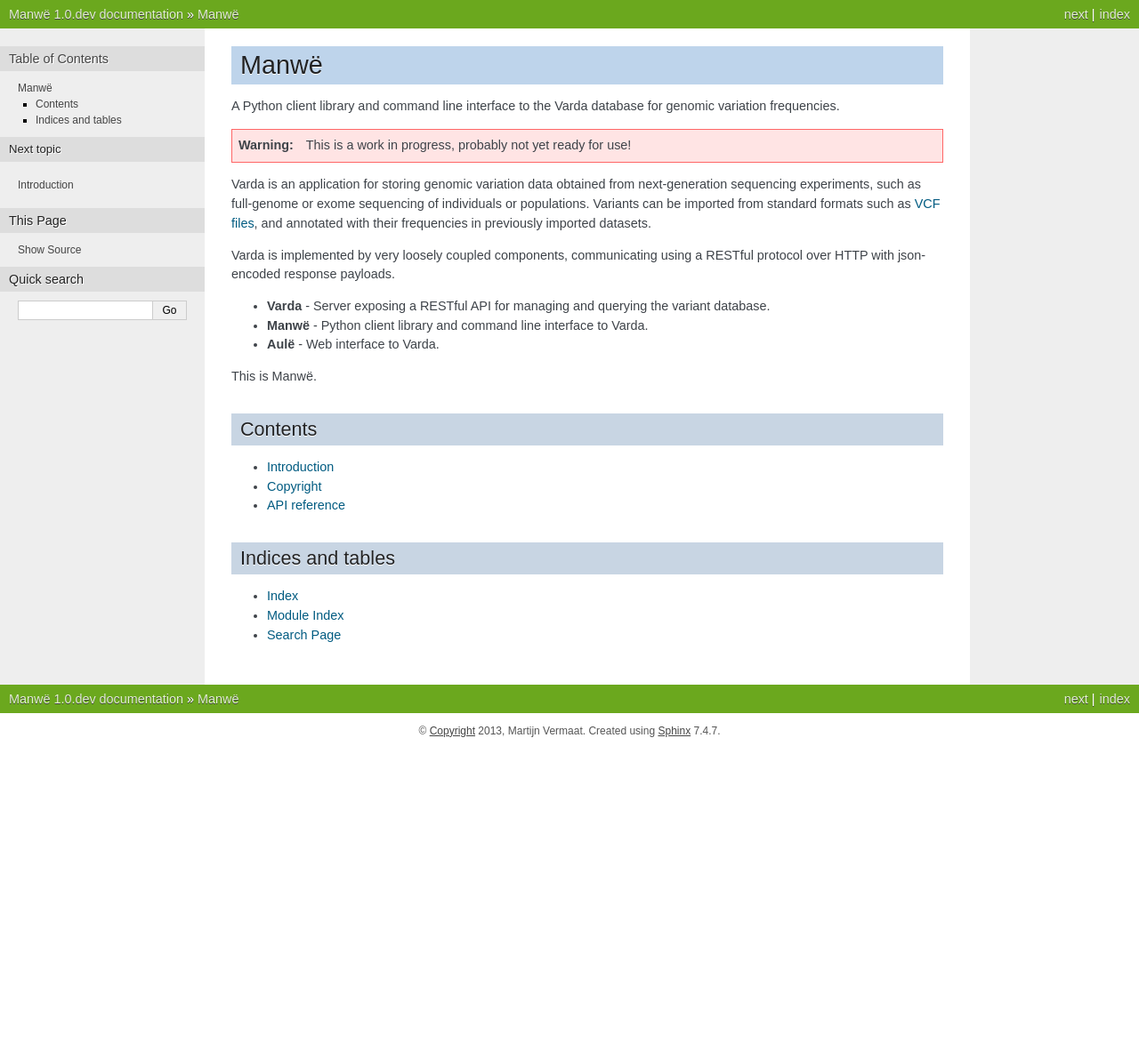
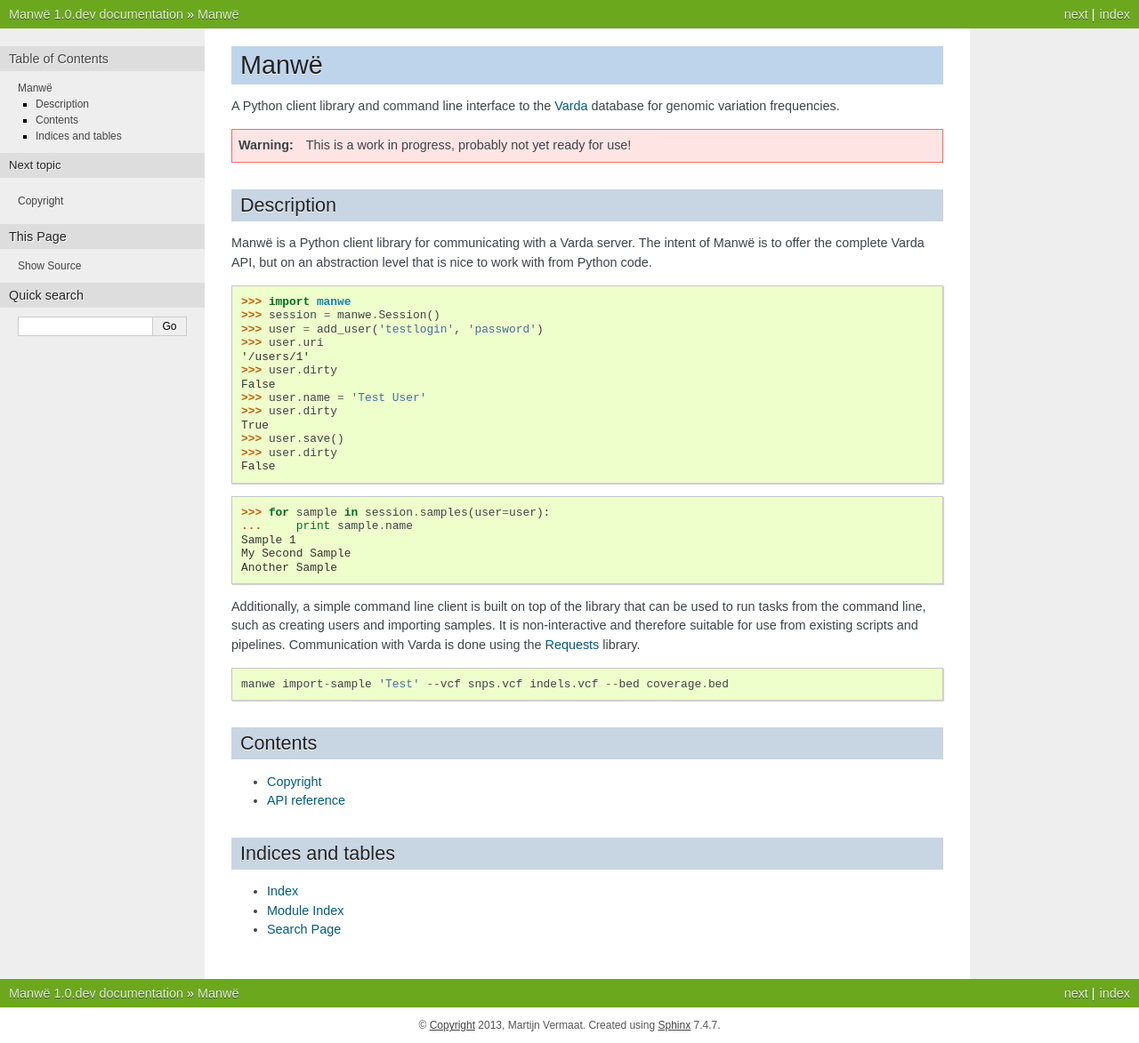
Before and after one commit to varda/manwe, a Sphinx documentation site: the page built from doc/index.rst, in a window 1280 px wide. Shown: the whole page at 89% size. Built offline with Sphinx 7.4.7, drawn with Linux system fonts in a browser that asks for light colours; before the commit the page ends 900 px from its top, so only the background shows below that.

Commit message:
Update documentation

```diff
--- a/README.rst
+++ b/README.rst
@@ -1,8 +1,9 @@
 Manwë
 =====
 
-A Python client library and command line interface to the Varda database for
-genomic variation frequencies.
+A Python client library and command line interface to the `Varda
+<https://github.com/martijnvermaat/varda>`_ database for genomic variation
+frequencies.
 
 **Warning:** This is a work in progress, probably not yet ready for use!
 
--- a/doc/index.rst
+++ b/doc/index.rst
@@ -1,26 +1,48 @@
 Manwë
 =====
 
-A Python client library and command line interface to the Varda database for
-genomic variation frequencies.
+A Python client library and command line interface to the `Varda
+<https://github.com/martijnvermaat/varda>`_ database for genomic variation
+frequencies.
 
 .. warning:: This is a work in progress, probably not yet ready for use!
 
-Varda is an application for storing genomic variation data obtained from
-next-generation sequencing experiments, such as full-genome or exome
-sequencing of individuals or populations. Variants can be imported from
-standard formats such as `VCF files <http://www.1000genomes.org/wiki/Analysis/Variant%20Call%20Format/vcf-variant-call-format-version-41>`_,
-and annotated with their frequencies in previously imported datasets.
+Description
+-----------
 
-Varda is implemented by very loosely coupled components, communicating using
-a RESTful protocol over HTTP with json-encoded response payloads.
+Manwë is a Python client library for communicating with a Varda server. The
+intent of Manwë is to offer the complete Varda API, but on an abstraction
+level that is nice to work with from Python code. ::
 
-* **Varda** - Server exposing a RESTful API for managing and querying the
-  variant database.
-* **Manwë** - Python client library and command line interface to Varda.
-* **Aulë** - Web interface to Varda.
+    >>> import manwe
+    >>> session = manwe.Session()
+    >>> user = add_user('testlogin', 'password')
+    >>> user.uri
+    '/users/1'
+    >>> user.dirty
+    False
+    >>> user.name = 'Test User'
+    >>> user.dirty
+    True
+    >>> user.save()
+    >>> user.dirty
+    False
 
-This is Manwë.
+::
+
+    >>> for sample in session.samples(user=user):
+    ...     print sample.name
+    Sample 1
+    My Second Sample
+    Another Sample
+
+Additionally, a simple command line client is built on top of the library that
+can be used to run tasks from the command line, such as creating users and
+importing samples. It is non-interactive and therefore suitable for use from
+existing scripts and pipelines. Communication with Varda is done using the
+`Requests <http://python-requests.org>`_ library. ::
+
+    manwe import-sample 'Test' --vcf snps.vcf indels.vcf --bed coverage.bed
 
 
 Contents
```
Also changed, not shown: other parts of doc/index.rst (+0 -1 lines), doc/intro.rst (deleted, +0 -42 lines).
